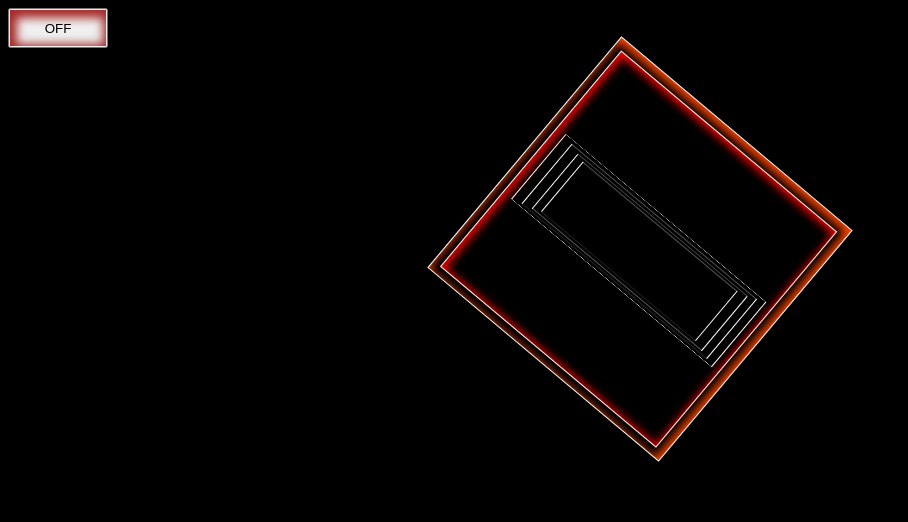
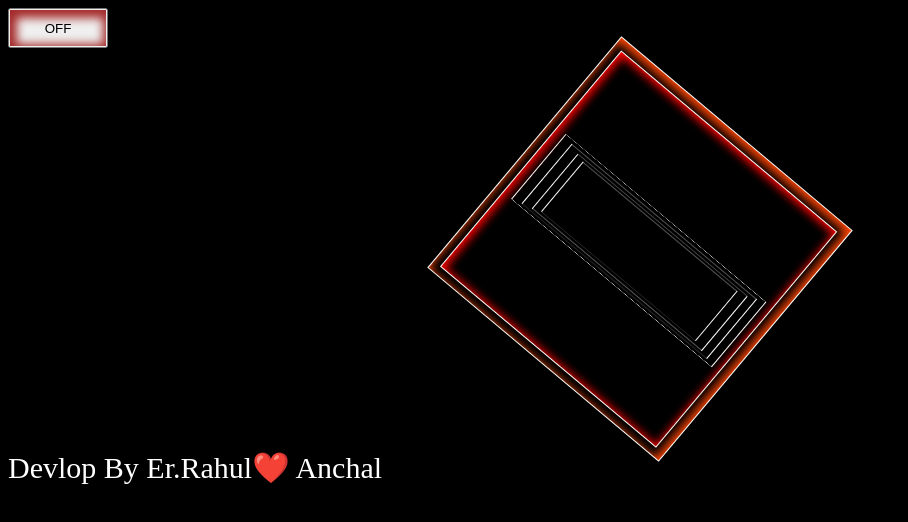
Before and after one commit to Errahuldavil/javascript_animation_rotation, a plain HTML site: page index.html in a window 1280 px wide. Shown: the whole page, without its empty margins (0-908 px from the left). Drawn offline with Linux system fonts and the light colour scheme.

Commit message:
Update index.html

```diff
--- a/index.html
+++ b/index.html
@@ -149,6 +149,7 @@
                 </div>
             </div>
         </div>
+        <span style="color:white;font-size:30px;">Devlop By Er.Rahul❤️ Anchal</span>
         <script>
             function demo() {
                 var a = document.querySelector("#t1")
```
